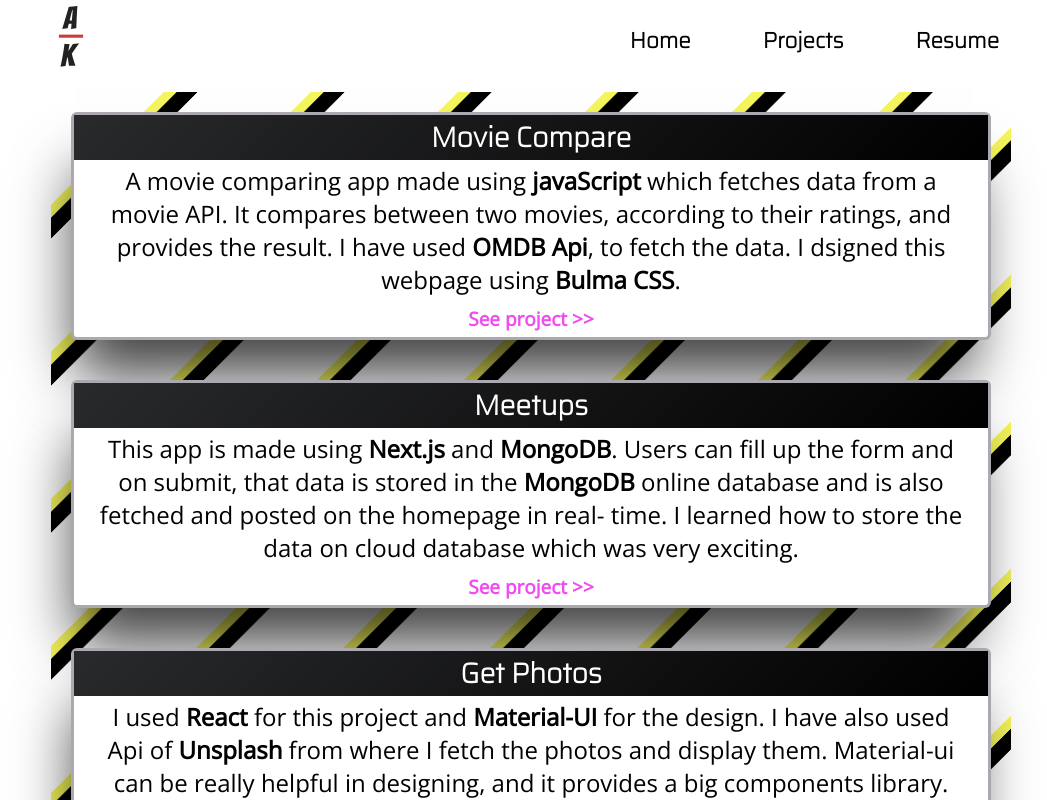
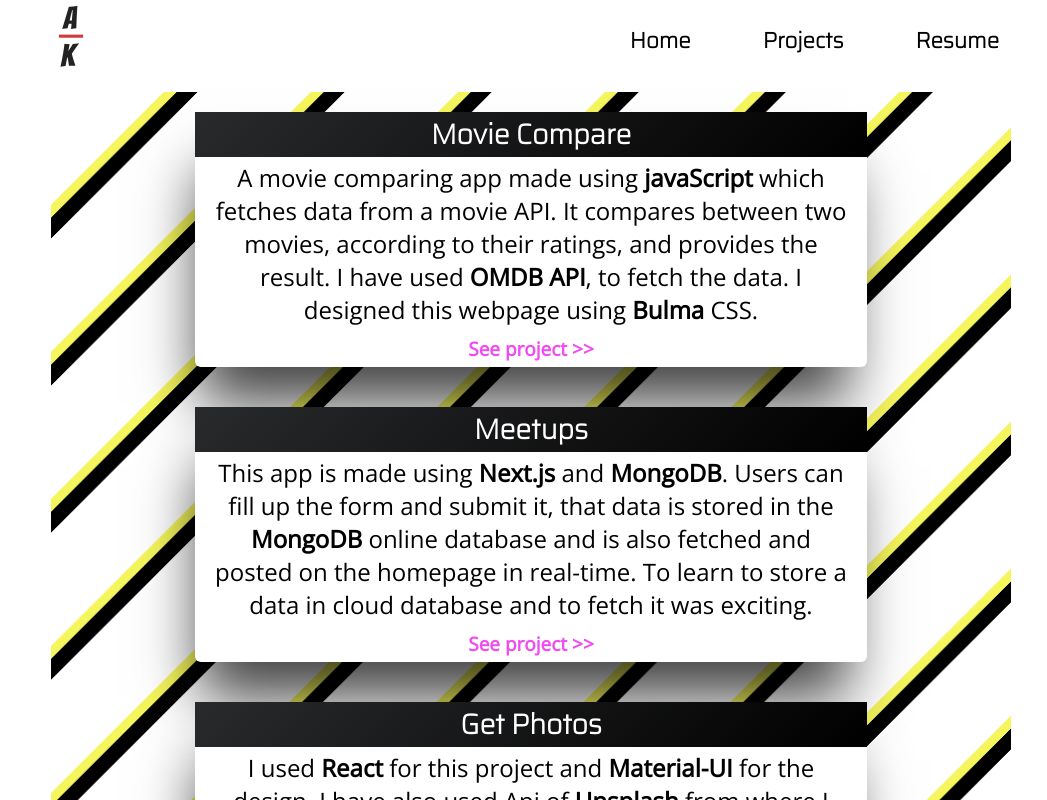
Before and after one commit to bhubhik/portfolio, a Next.js app: page /projects in a window 1280 px wide. Shown: the top 800 px of the page, without its empty margins (109-1156 px from the left). Built offline with nearby package versions, Linux system fonts and the light colour scheme; a web font is replaced by a local one.

Commit message:
Little Change

```diff
--- a/src/components/Footer.module.css
+++ b/src/components/Footer.module.css
@@ -1,5 +1,5 @@
 .footer {
-  width: 960px;
+  width: 100%;
 
   background: #292a2c;
   background: -moz-linear-gradient(-45deg, #292a2c 0%, #000000 100%);
--- a/src/components/projectPage/ProjectPage.js
+++ b/src/components/projectPage/ProjectPage.js
@@ -21,8 +21,8 @@
               A movie comparing app made using <strong>javaScript</strong> which
               fetches data from a movie API. It compares between two movies,
               according to their ratings, and provides the result. I have used{' '}
-              <strong>OMDB Api</strong>, to fetch the data. I dsigned this
-              webpage using <strong>Bulma CSS</strong>.
+              <strong>OMDB API</strong>, to fetch the data. I designed this
+              webpage using <strong>Bulma</strong> CSS.
             </p>
             <a
               href='https://bhubhik.github.io/movie-compare/'
@@ -37,11 +37,11 @@
             <h1>Meetups</h1>
             <p>
               This app is made using <strong>Next.js</strong> and{' '}
-              <strong>MongoDB</strong>. Users can fill up the form and on
-              submit, that data is stored in the <strong>MongoDB</strong> online
-              database and is also fetched and posted on the homepage in real-
-              time. I learned how to store the data on cloud database which was
-              very exciting.
+              <strong>MongoDB</strong>. Users can fill up the form and submit
+              it, that data is stored in the <strong>MongoDB</strong> online
+              database and is also fetched and posted on the homepage in
+              real-time. To learn to store a data in cloud database and to fetch
+              it was exciting.
             </p>
             <a
               href='https://meetups-zeta.vercel.app/'
--- a/src/components/projectPage/ProjectPage.module.css
+++ b/src/components/projectPage/ProjectPage.module.css
@@ -9,12 +9,10 @@
   flex-direction: column;
   align-items: center;
   justify-content: center;
+  font-family: 'Open Sans', sans-serif;
 }
 
 .body {
-  display: flex;
-  align-items: center;
-  justify-content: center;
   width: 960px;
   margin-top: 0;
   background-image: linear-gradient(
@@ -34,18 +32,17 @@
   background-size: 147.08px 147.08px;
 }
 .projects {
-  display: grid;
+  display: flex;
+  flex-direction: column;
   align-items: center;
   justify-content: center;
-  grid-template-columns: 1fr;
-  font-family: 'Open Sans', sans-serif;
 }
 
 .description {
   display: flex;
   flex-direction: column;
   align-items: center;
-  border: 3px solid #3d38466e;
+
   box-shadow: -7px 47px 56px -12px rgba(0, 0, 0, 0.75);
   -webkit-box-shadow: -7px 47px 56px -12px rgba(0, 0, 0, 0.75);
   -moz-box-shadow: -7px 47px 56px -12px rgba(0, 0, 0, 0.75);
@@ -55,6 +52,7 @@
 
   background-color: rgb(255, 255, 255);
   transition: box-shadow 0.6s;
+  width: 70%;
 }
 .description p {
   font-size: 24px;
```
Also changed, not shown: src/components/AboutMe.js (+8 -9 lines).
